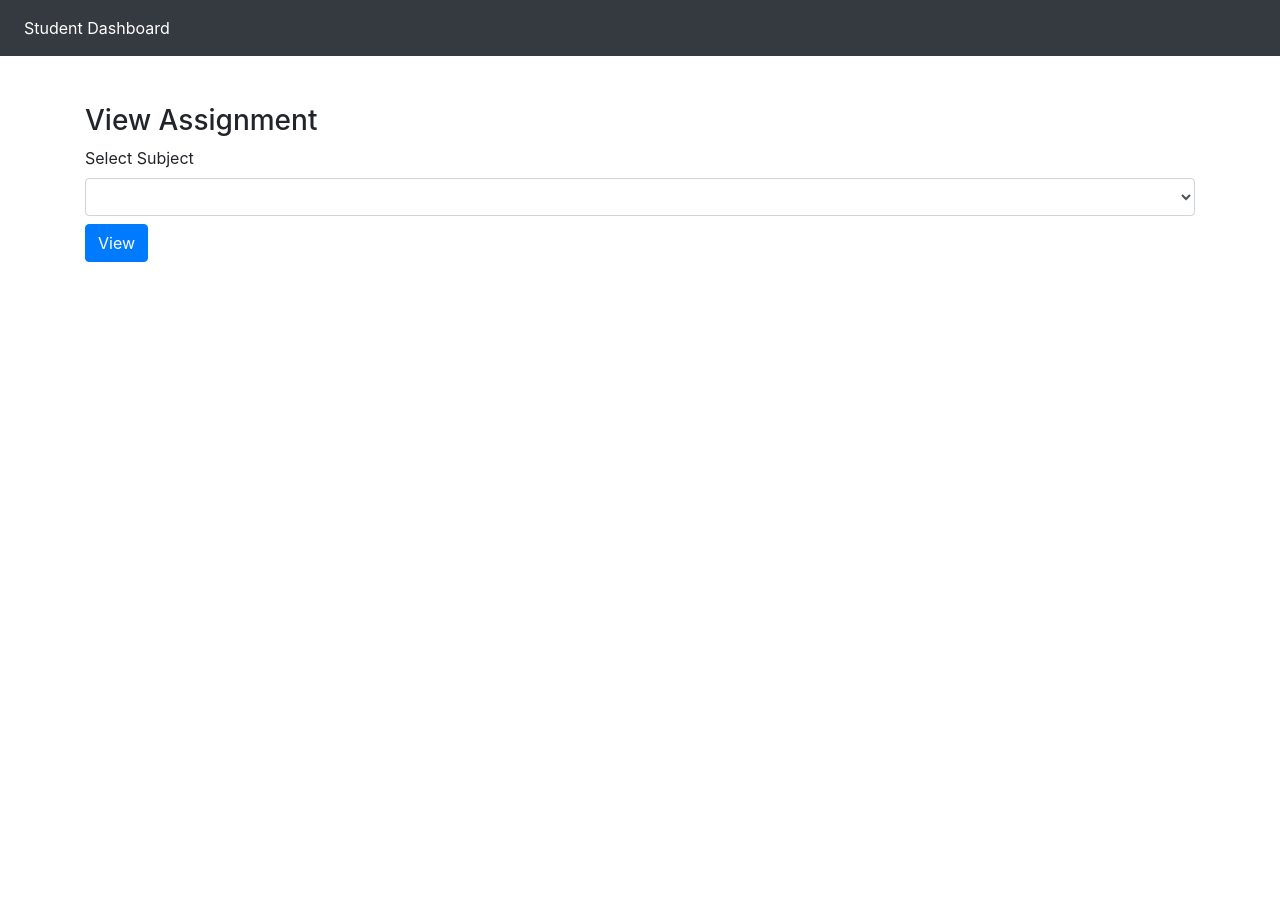
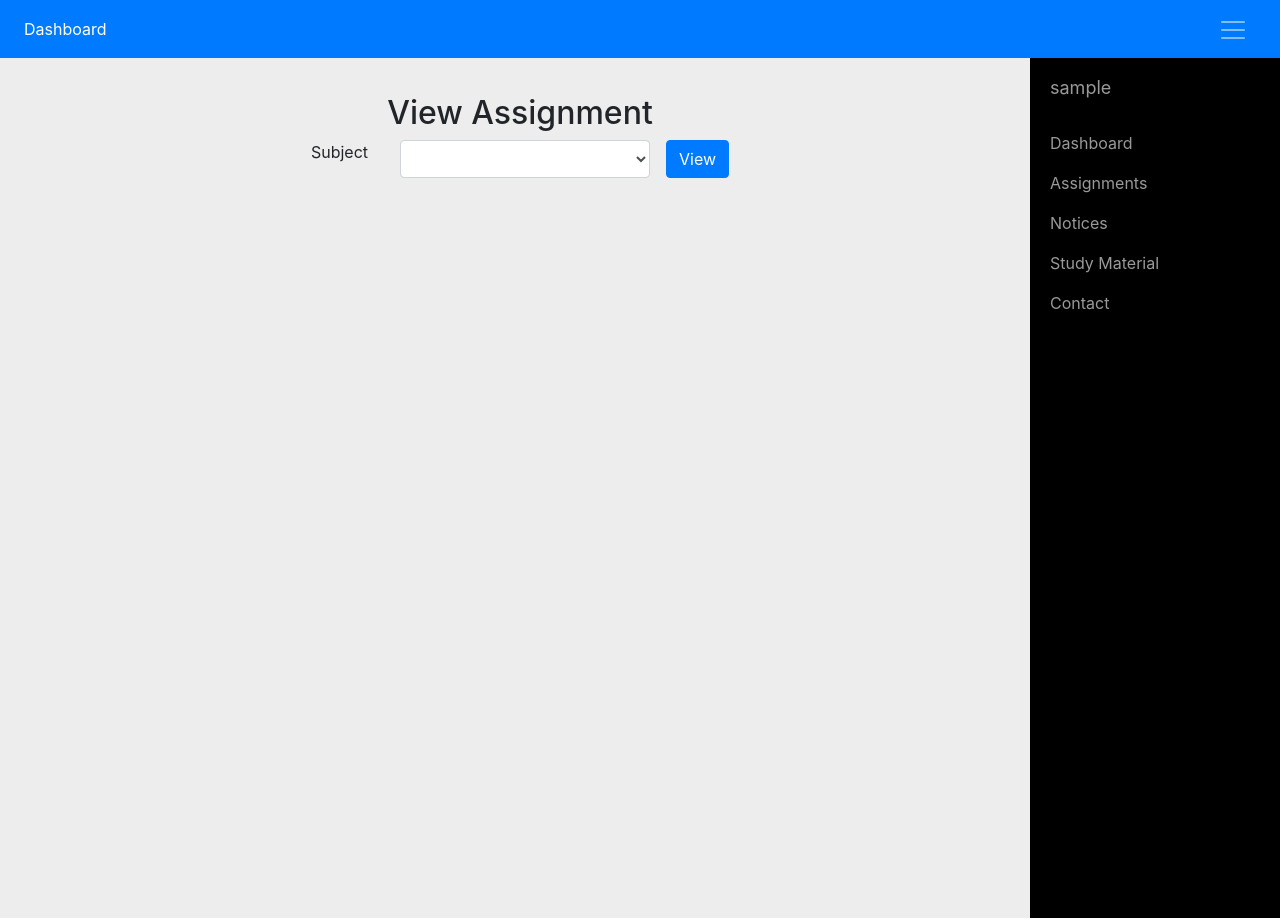
Before and after one commit to officialbidisha/Assignment-Submission-Portal, a PHP site: page /assview_student.php in a window 1280 px wide. Run offline with PHP 8.4, Linux system fonts and the light colour scheme; the visitor is signed in with stand-in values (Sample User, id 1); data that the repository does not hold is empty.

Commit message:
Student side partial

```diff
--- a/New/assview_student.php
+++ b/New/assview_student.php
@@ -2,16 +2,16 @@
 session_start();
 include("../includes/db.php");
 error_reporting(0);
-        if(isset($_SESSION['username'])){
-            $username=$_SESSION['username'];//has to be logged in
-            $semester=$_SESSION['sem'];
-         }
-        else
-                header( "refresh:2; url=login_student.php" );
+if (isset($_SESSION['username'])) {
+  $username = $_SESSION['username']; //has to be logged in
+  $semester = $_SESSION['sem'];
+} else
+  header("refresh:2; url=login_student.php");
 
 ?>
 <!DOCTYPE html>
 <html lang="en">
+
 <head>
   <title>Bootstrap Example</title>
   <meta charset="utf-8">
@@ -20,48 +20,86 @@
   <script src="https://ajax.googleapis.com/ajax/libs/jquery/3.4.1/jquery.min.js"></script>
   <script src="https://cdnjs.cloudflare.com/ajax/libs/popper.js/1.16.0/umd/popper.min.js"></script>
   <script src="https://maxcdn.bootstrapcdn.com/bootstrap/4.4.1/js/bootstrap.min.js"></script>
+  <script src="navigation.js"></script>
+  <link href="navigation.css" rel="stylesheet" id="naviagtion-css">
+  <link rel="stylesheet" href="cardstyles.css">
+  <link rel="stylesheet" href="tablestyle.css">
+  <link rel="stylesheet" href="formborder.css">
+  <style>
+    body {
+      background-color: #ededed;
+      background-repeat: no-repeat;
+      background-position: center;
+      background-size: contain;
+    }
+  </style>
 </head>
+
 <body>
-<nav class="navbar navbar-expand-sm bg-dark navbar-dark">
-  <ul class="navbar-nav">
-    <li class="nav-item active">
-      <a class="nav-link" href="#">Student Dashboard</a>
-    </li>
+  <nav class="navbar navbar-expand navbar-dark bg-primary fixed-top"> <a href="#menu-toggle" id="menu-toggle" class="navbar-brand"><span class="navbar-toggler-icon"></span></a> <button class="navbar-toggler" type="button" data-toggle="collapse" data-target="#navbarsExample02" aria-controls="navbarsExample02" aria-expanded="false" aria-label="Toggle navigation"> <span class="navbar-toggler-icon"></span> </button>
+    <div class="collapse navbar-collapse" id="navbarsExample02">
+      <ul class="navbar-nav mr-auto">
+        <li class="nav-item active"> <a class="nav-link" href="firstteacher.php">Dashboard</a> </li>
       </ul>
+      <form class="form-inline my-2 my-md-0"> </form>
+    </div>
   </nav>
-<div class="container mt-5">
+  <div id="wrapper" class="toggled">
+    <div id="sidebar-wrapper">
+      <ul class="sidebar-nav">
+        <li class="sidebar-brand"> <a href="firstteacher.php"> <?php echo $_SESSION['username'] ?> </a> </li>
+        <li> <a href="firstteacher.php">Dashboard</a> </li>
+        <li> <a href="assignmentinside.php">Assignments</a> </li>
+        <li> <a href="noticeview.php">Notices</a> </li>
+        <li> <a href="studyupload.php">Study Material</a> </li>
+        <li> <a href="#">Contact</a> </li>
+      </ul>
+    </div> <!-- /#sidebar-wrapper -->
+    <div id="page-content-wrapper">
+      <div class="container mt-3 custom-form-container " style="width:1000px; margin:0 auto;">
+        <center>
+          <h2>View Assignment</h2>
+        </center>
         <form action=" " method="post">
-        <h3>View Assignment</h3>
+
           <!-----<form>------>
           <div class="form-group">
-                        <label for="subject">Select Subject</label>
+            <div class="row d-flex justify-content-center">
+              <div class="text-center ">
+                <label for="subject">Subject</label>
+              </div>
+              <div class="p-3"></div>
+              <div class=" form-group col-xs-6 w-25">
+
                 <select class="form-control" id="subjectControlSelect1" name="subject">
                   <?php
-                                        $get_subject="select * from sem_subject where sem=$semester";
-                                        $run_subject=mysqli_query($con,$get_subject);
-                                        while($row_subject=mysqli_fetch_array($run_subject))
-                                        {
-                                            $subject=$row_subject['subject'];
+                  $get_subject = "select * from sem_subject where sem=$semester";
+                  $run_subject = mysqli_query($con, $get_subject);
+                  while ($row_subject = mysqli_fetch_array($run_subject)) {
+                    $subject = $row_subject['subject'];
                     echo "<option>$subject</option>";
                   }
 
                   ?>
                 </select>
-                            <div class="p-1"></div>
+              </div>
+              <div class="p-2"></div>
+              <div class="text-center col-xs-6 ">
                 <button type="submit" name="view" class="btn btn-primary">View</button>
+              </div>
             </div>
         </form>
         <?php
-              if(isset($_POST['view']) && isset($_POST['subject'])){
+        if (isset($_POST['view']) && isset($_POST['subject'])) {
 
-          $subject=$_POST['subject'];
-          $query="SELECT * FROM assignment_new where subject='$subject'";
-					$data=mysqli_query($con,$query);
-					$total=mysqli_num_rows($data);
-                    if($total>0){
+          $subject = $_POST['subject'];
+          $query = "SELECT * FROM assignment_new where subject='$subject'";
+          $data = mysqli_query($con, $query);
+          $total = mysqli_num_rows($data);
+          if ($total > 0) {
         ?>
-                        <table class="table">
-                        <thead>
+            <table class="table-design" style="text-align:center">
+              <thead class="table-dark bg-primary">
                 <tr>
                   <th scope="col">Serial No.</th>
                   <th scope="col">Date</th>
@@ -69,13 +107,12 @@
                 </tr>
               </thead>
               <?php
-                                $counter=1;
-                                while($result =mysqli_fetch_array($data))
-                                {
+              $counter = 1;
+              while ($result = mysqli_fetch_array($data)) {
               ?>
-                                    <tbody>
+                <tbody class="table-design">
                   <tr>
-                                        <th scope="row"><?php echo $counter++ ;?></th>
+                    <th scope="row"><?php echo $counter++; ?></th>
                     <td><?php echo $result['submit_date'] ?></td>
                     <td><a href="<?php echo $result['link'] ?>">Click Here</a></td>
 
@@ -84,17 +121,25 @@
 
           <?php
               }
-                    }
-
-                    else
-                    {
-                            echo "No Assignment Uploaded Yet";
-                    }
+            } else {?>
+              <div class="p-2"></div>
+              <div class="container d-flex justify-content-center">
+              <div class="d-flex justify-content-center alert alert-info" style="width:30%">
+              <?php echo "No Assignment Uploaded Yet";?>
+              </div>
+              </div>
+            <?php }
           }
           ?>
 
             </table>
 
       </div>
+      <!---container----->
+    </div>
+    <!---page content wrapper---->
+  </div>
+  <!---toggled----->
 </body>
+
 </html>
--- a/New/tablestyle.css
+++ b/New/tablestyle.css
@@ -5,7 +5,8 @@
 
 }
 td{ background-color:rgba(0,0,0,.075); border-left:1px solid rgb(161, 161, 161); border-right: 1px solid rgb(161,161,161);padding:  3px;
-text-align: center;}
+text-align: center; padding: 20px;
+}
 th{
     background-color:rgba(0,0,0,.075);
     text-align: center;
```
Also changed, not shown: New/noticeview.php (+83 -42 lines), New/studyview.php (+58 -20 lines). Lines whose indentation alone changed are shown as unchanged.
